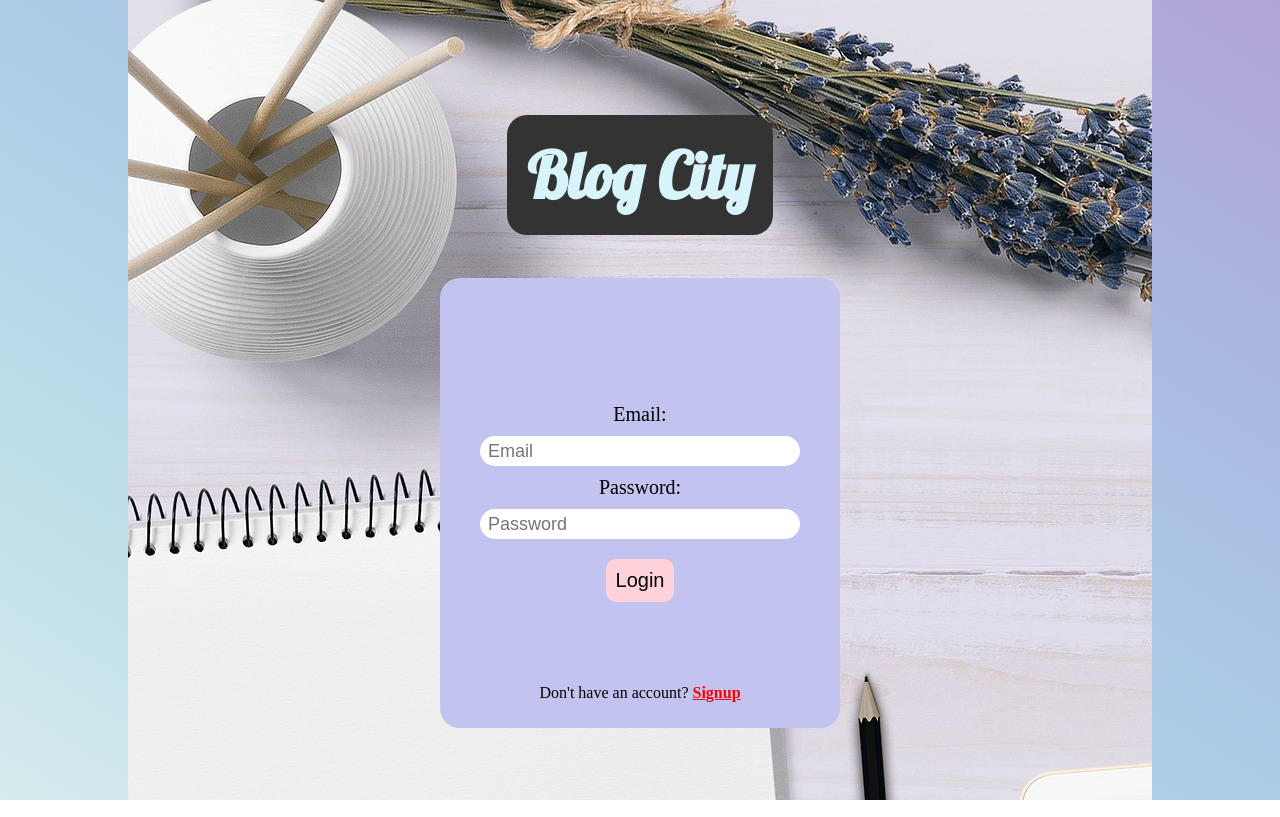
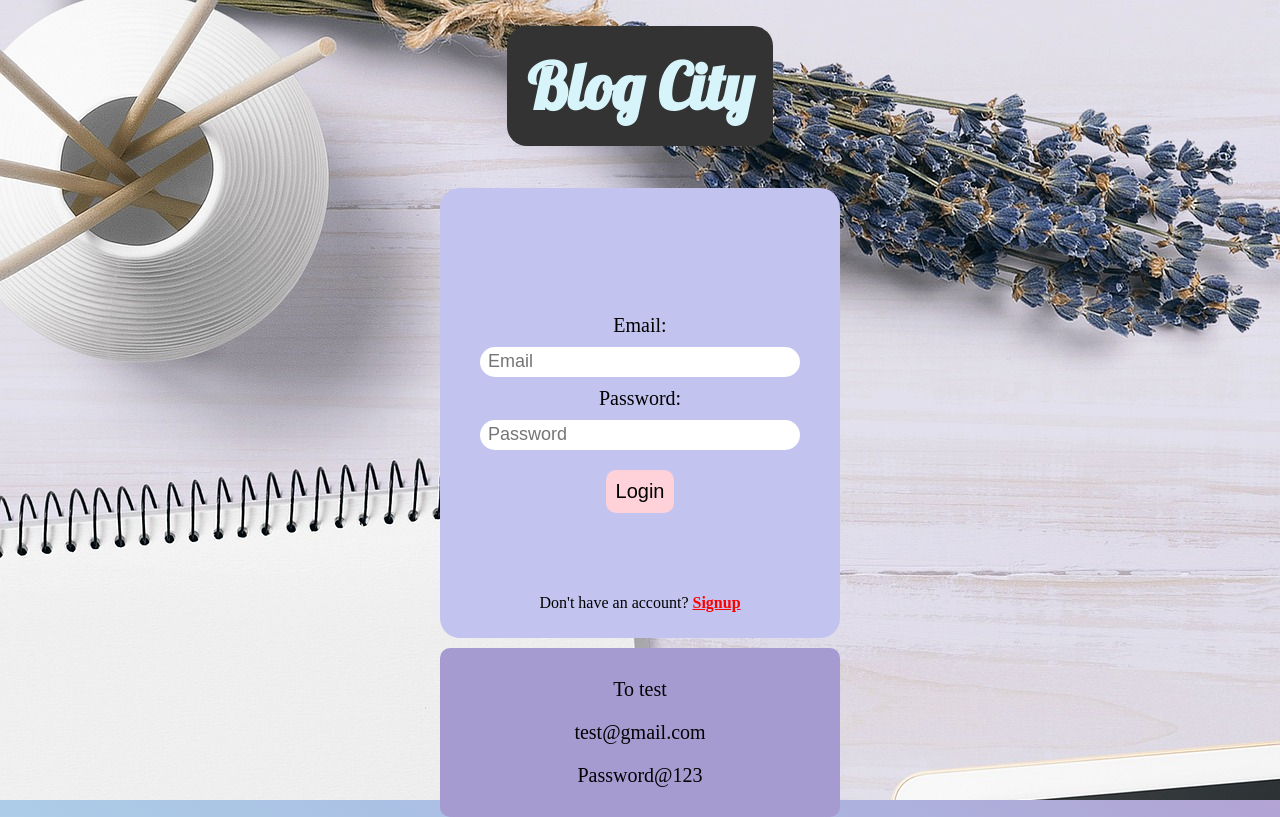
Before and after one commit to aneesh072/blog-city, a React (Create React App) app in the folder frontend/: page /login in a window 1280 px wide. Built offline with nearby package versions, Linux system fonts and the light colour scheme.

Commit message:
background and div size change

```diff
--- a/frontend/src/components/Navbar.js
+++ b/frontend/src/components/Navbar.js
@@ -30,7 +30,7 @@ const Navbar = () => {
         <Link to="/add-post">Add Post</Link>
         <Link to="/userBlog">My Blogs</Link>
 
-        <Link onClick={handleLogout}>Logout</Link>
+        <Link onClick={handleLogout} style={{border: '2px solid green'}}>Logout</Link>
       </div>
     </div>
   );
--- a/frontend/src/index.css
+++ b/frontend/src/index.css
@@ -8,12 +8,12 @@ body {
     #aab9e2,
     #b2a3d4
   );
+
   -webkit-background-size: cover;
   -moz-background-size: cover;
   -o-background-size: cover;
-  background-size: cover;
+  background-size: contain;
   margin: 0 auto;
-  width: 80%;
   font-family: 'Times New Roman', Times, serif;
 }
 .search input {
@@ -33,6 +33,8 @@ body {
   padding-bottom: 20px;
 }
 .details {
+  width: 80%;
+  margin: 0 auto;
   display: flex;
   flex-direction: column;
   align-items: center;
@@ -124,7 +126,7 @@ body {
 }
 
 .blog-post {
-  width: 100%;
+  width: 80%;
   margin: 0 auto;
   display: flex;
   flex-direction: column;
@@ -224,7 +226,7 @@ body {
   margin: 0 auto;
   justify-content: center;
   align-items: center;
-  width: 100%;
+  width: 80%;
   display: flex;
   flex-direction: column;
   font-family: 'Times New Roman', Times, serif;
@@ -284,6 +286,8 @@ body {
 
 .signup {
   background-image: url('./assets/lav.jpeg');
+  min-width: 100%;
+  object-fit: contain;
   height: 100vh;
   display: flex;
   flex-direction: column;
@@ -498,3 +502,13 @@ form .credits {
     overflow-y: auto;
   }
 }
+
+.credentials {
+  background-color: #a69bd1;
+  margin-top: 10px;
+  width: 400px;
+  border-radius: 10px;
+  padding: 10px;
+  text-align: center;
+  font-size: 20px;
+}
--- a/frontend/src/pages/Login.js
+++ b/frontend/src/pages/Login.js
@@ -45,6 +45,11 @@ const Login = () => {
           </p>
         </form>
       </div>
+      <div className="credentials">
+        <p>To test</p>
+        <p>test@gmail.com</p>
+        <p>Password@123</p>
+      </div>
     </div>
   );
 };
```
